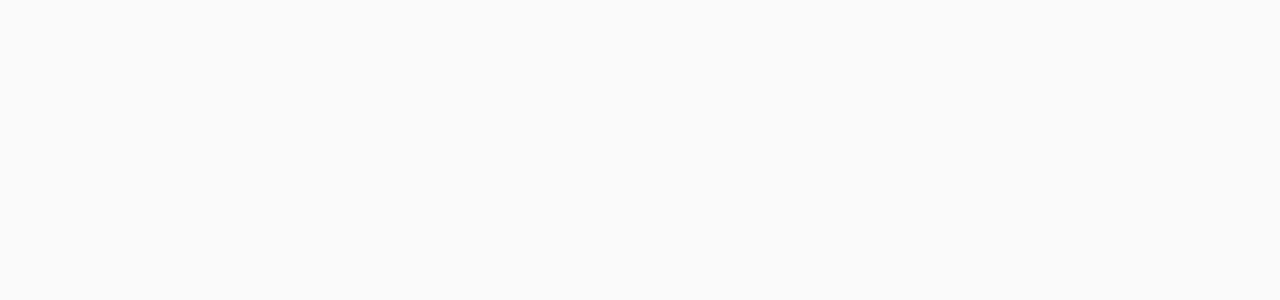
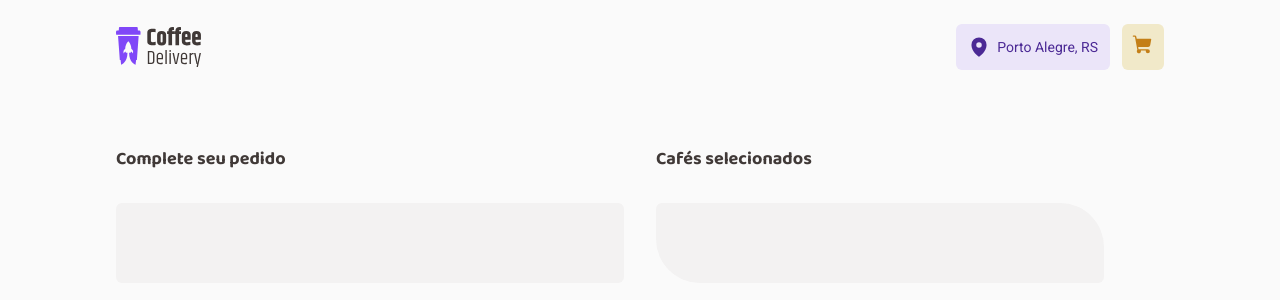
Before and after one commit to guirdy/coffee-delivery, a React (Vite) app: page /cart in a window 1280 px wide. Before the commit this address had no page. Shown: the top 300 px of the page. Built offline with nearby package versions, Linux system fonts and the light colour scheme.

Commit message:
feat: cart page and components

```diff
--- a/src/Router.tsx
+++ b/src/Router.tsx
@@ -1,5 +1,6 @@
 import { Route, Routes } from 'react-router-dom'
 import { DefaultLayout } from './layouts/DefaultLayout'
+import { Cart } from './pages/Cart'
 import { Home } from './pages/Home'
 
 export function Router() {
@@ -7,6 +8,7 @@
     <Routes>
       <Route path="/" element={<DefaultLayout />}>
         <Route path="/" element={<Home />} />
+        <Route path="/cart" element={<Cart />} />
       </Route>
     </Routes>
   )
--- a/src/components/CoffeeMenu/styles.ts
+++ b/src/components/CoffeeMenu/styles.ts
@@ -16,6 +16,7 @@
   align-items: center;
   justify-items: center;
   margin-top: 54px;
+  margin-bottom: 104px;
 
   @media (max-width: 1080px) {
     grid-template-columns: repeat(3, 1fr);
--- /dev/null
+++ b/src/pages/Cart/index.tsx
@@ -0,0 +1,27 @@
+import {
+  CartContainer,
+  GridContent,
+  FormAddress,
+  CartContent,
+  ContainerTitle,
+  CardDefault,
+  CoffeesCard,
+} from './styles'
+
+export function Cart() {
+  return (
+    <CartContainer>
+      <GridContent>
+        <FormAddress>
+          <ContainerTitle>Complete seu pedido</ContainerTitle>
+          <CardDefault></CardDefault>
+          <CardDefault></CardDefault>
+        </FormAddress>
+        <CartContent>
+          <ContainerTitle>Cafés selecionados</ContainerTitle>
+          <CoffeesCard></CoffeesCard>
+        </CartContent>
+      </GridContent>
+    </CartContainer>
+  )
+}
--- /dev/null
+++ b/src/pages/Cart/styles.ts
@@ -0,0 +1,56 @@
+import styled from 'styled-components'
+
+export const CartContainer = styled.div`
+  display: flex;
+  flex-direction: column;
+  margin: 54px 0 108px;
+`
+export const GridContent = styled.div`
+  display: grid;
+  grid-template-columns: 1fr 1fr;
+  gap: 32px;
+  align-items: flex-start;
+
+  @media (max-width: 760px) {
+    grid-template-columns: 1fr;
+  }
+`
+
+export const FormAddress = styled.div`
+  display: flex;
+  flex-direction: column;
+  gap: 32px;
+`
+
+export const CardDefault = styled.div`
+  padding: 40px;
+  background: ${(props) => props.theme['base-card']};
+  border-radius: 6px;
+`
+
+export const CoffeesCard = styled.div`
+  padding: 40px;
+  background: ${(props) => props.theme['base-card']};
+  border-radius: 6px 44px;
+`
+
+export const CartContent = styled.div`
+  display: flex;
+  flex-direction: column;
+  gap: 32px;
+  max-width: 448px;
+
+  @media (max-width: 760px) {
+    max-width: 100%;
+  }
+`
+
+export const ContainerTitle = styled.h1`
+  font-family: 'Baloo 2';
+  font-style: normal;
+  font-weight: 700;
+  font-size: 1.125rem;
+  line-height: 130%;
+  align-items: center;
+  color: ${(props) => props.theme['base-subtitle']};
+`
```
